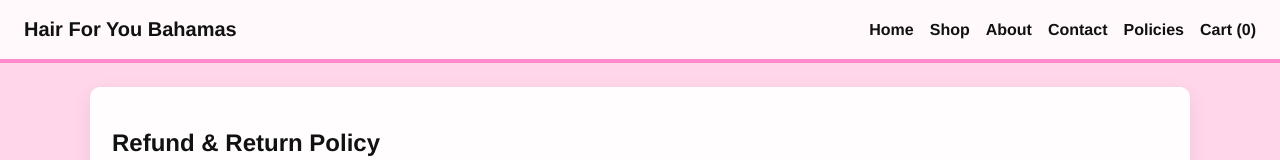
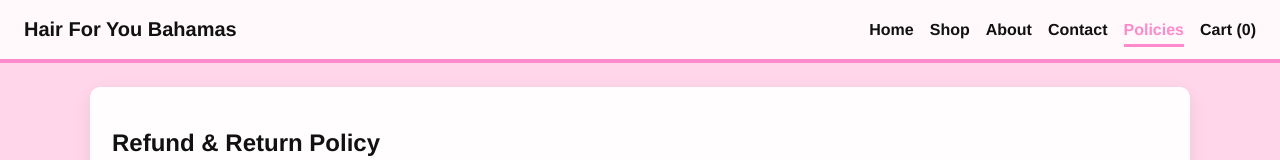
Before and after one commit to jasiandraf-dot/hairforyou-bahamas, a plain HTML site: page hair-for-you-website/policy.html in a window 1280 px wide. Shown: the top 160 px of the page. Drawn offline with Linux system fonts and the light colour scheme.

Commit message:
Fix active link in policy.html navigation

```diff
--- a/hair-for-you-website/policy.html
+++ b/hair-for-you-website/policy.html
@@ -15,7 +15,7 @@
         <li><a href="shop.html">Shop</a></li>
         <li><a href="about.html">About</a></li>
         <li><a href="contact.html">Contact</a></li>
-        <li><a href="policy.html">Policies</a></li>
+        <li><a class="active"href="policy.html">Policies</a></li>
         <li><a href="cart.html">Cart (<span id="cart-count">0</span>)</a></li>
       </ul>
     </nav>
```
